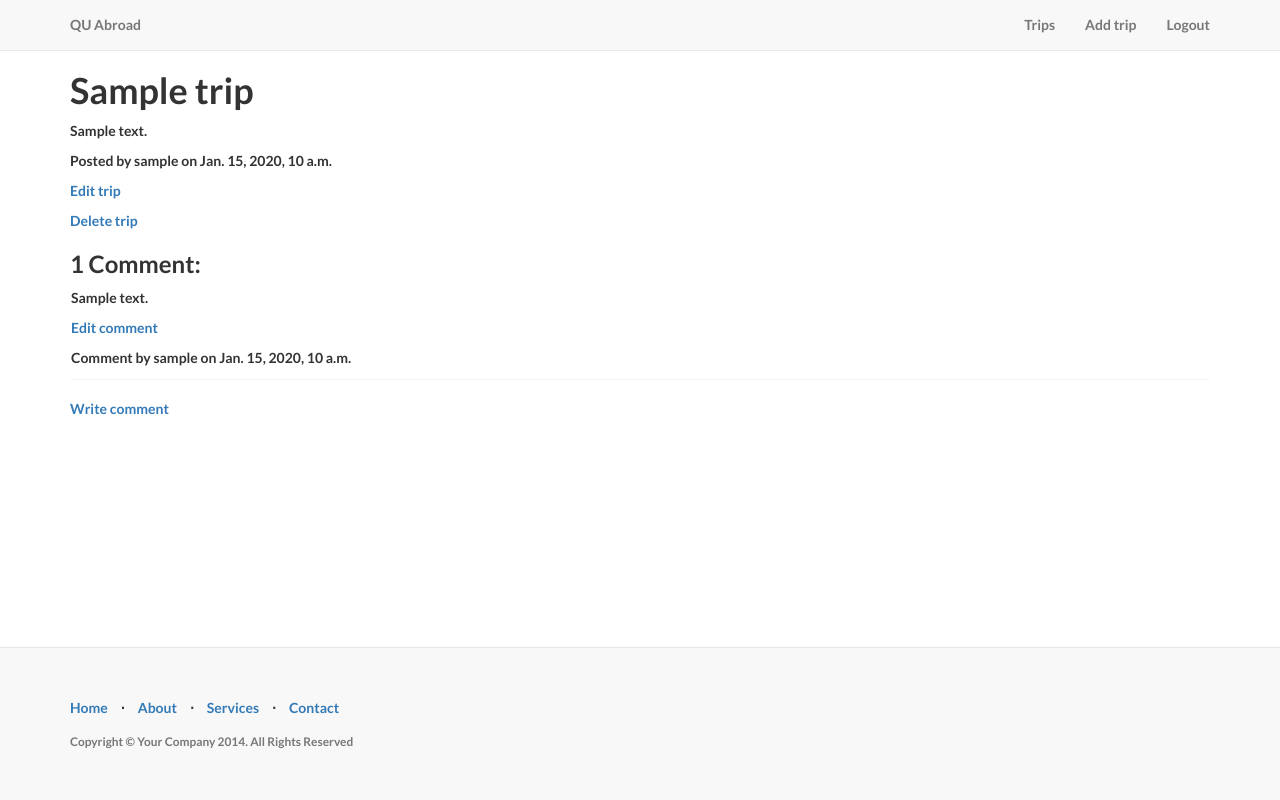
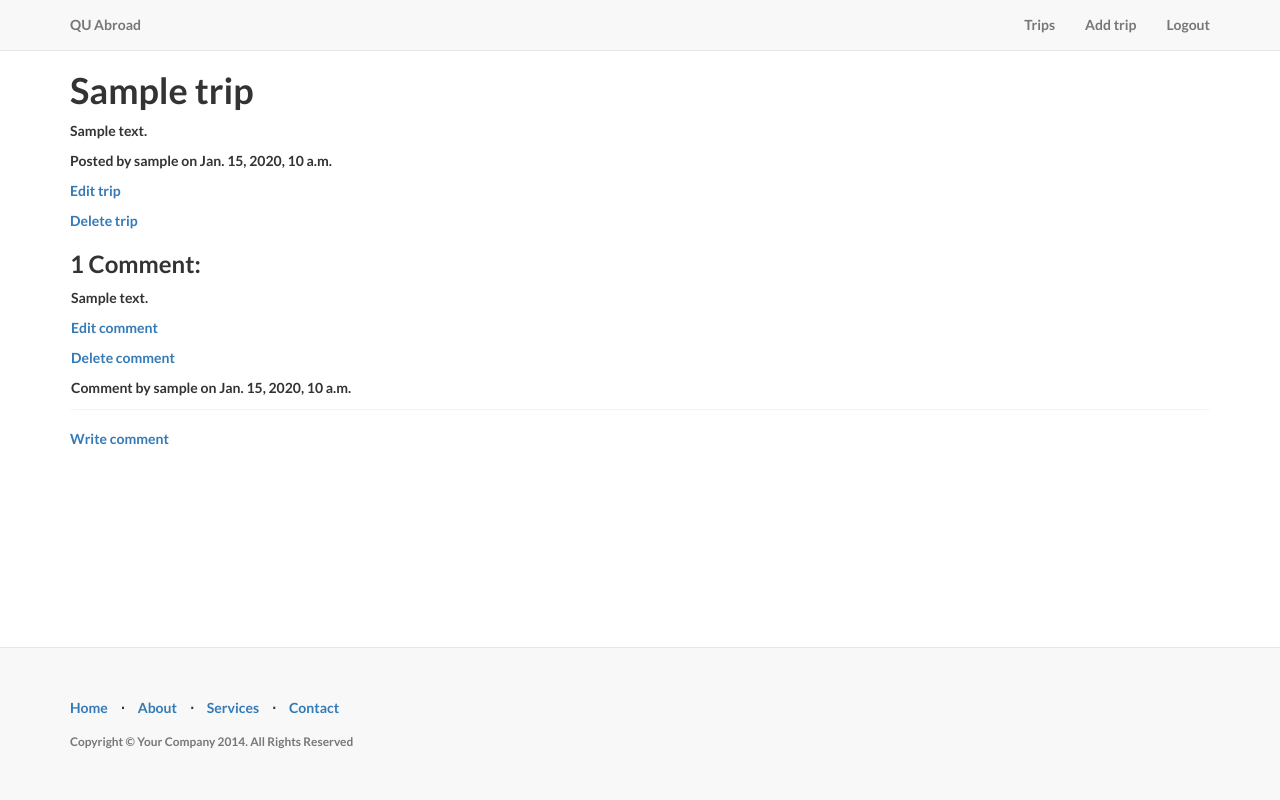
Before and after one commit to eacajolet/qu_abroad, a Django app: page /trip/1/ in a window 1280 px wide. Run offline with Django 3.2, Linux system fonts and the light colour scheme; a user stored in the database is signed in; tables that the repository leaves empty hold one stand-in row (values such as "Sample post"); some libraries are stand-ins or nearby versions.

Commit message:
Add comment delete view

```diff
--- a/core/urls.py
+++ b/core/urls.py
@@ -12,4 +12,5 @@ urlpatterns = patterns('',
     url(r'^trip/delete/(?P<pk>\d+)/$', TripDeleteView.as_view(), name='trip_delete'),
     url(r'^trip/(?P<pk>\d+)/comment/create/$', CommentCreateView.as_view(), name='comment_create'),
     url(r'^trip/(?P<trip_pk>\d+)/comment/update/(?P<comment_pk>\d+)/$', CommentUpdateView.as_view(), name='comment_update'),
+    url(r'^trip/(?P<trip_pk>\d+)/comment/delete/(?P<comment_pk>\d+)/$', CommentDeleteView.as_view(), name='comment_delete'),
 )
--- a/core/views.py
+++ b/core/views.py
@@ -63,3 +63,11 @@ class CommentUpdateView(UpdateView):
 
     def get_success_url(self):
         return self.object.trip.get_absolute_url()
+
+class CommentDeleteView(DeleteView):
+    model = Comment
+    pk_url_kwarg = 'comment_pk'
+    template_name = 'comment/comment_confirm_delete.html'
+
+    def get_success_url(self):
+        return self.object.trip.get_absolute_url()
--- a/templates/trip/trip_confirm_delete.html
+++ b/templates/trip/trip_confirm_delete.html
@@ -1,6 +1,6 @@
 {% extends 'base.html' %}
 {% block content %}
-<p class="lead">Are you sure you want to delete "{{ trip.title }}"</p>
+<p class="lead">Are you sure you want to delete "{{ trip.title }}"?</p>
 <form method="post" action="">
     {% csrf_token %}
     <button type="submit" class="btn btn-primary">Delete</button>
--- a/templates/trip/trip_detail.html
+++ b/templates/trip/trip_detail.html
@@ -15,6 +15,7 @@
     <p>{{ comment.text }}</p>
     {% if comment.user == user %}
     <p><a href="{% url 'comment_update' trip_pk=trip.id comment_pk=comment.id %}">Edit comment</a></p>
+    <p><a href="{% url 'comment_delete' trip_pk=trip.id comment_pk=comment.id %}">Delete comment</a></p>
     {% endif %}
     <p>Comment by {{ comment.user.username }} on {{ comment.created_at }}</p>
 </div>
```
Also changed, not shown: templates/comment/comment_confirm_delete.html (added, +8 -0 lines).
